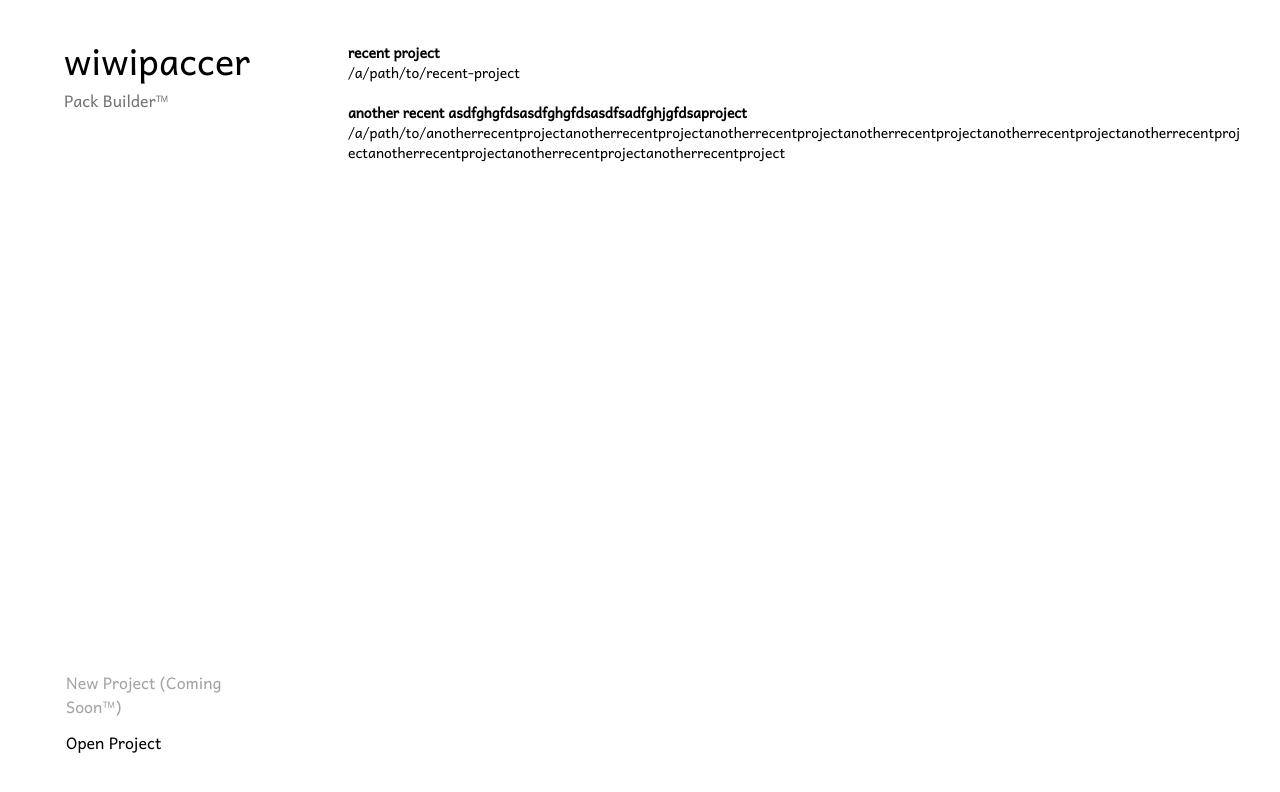
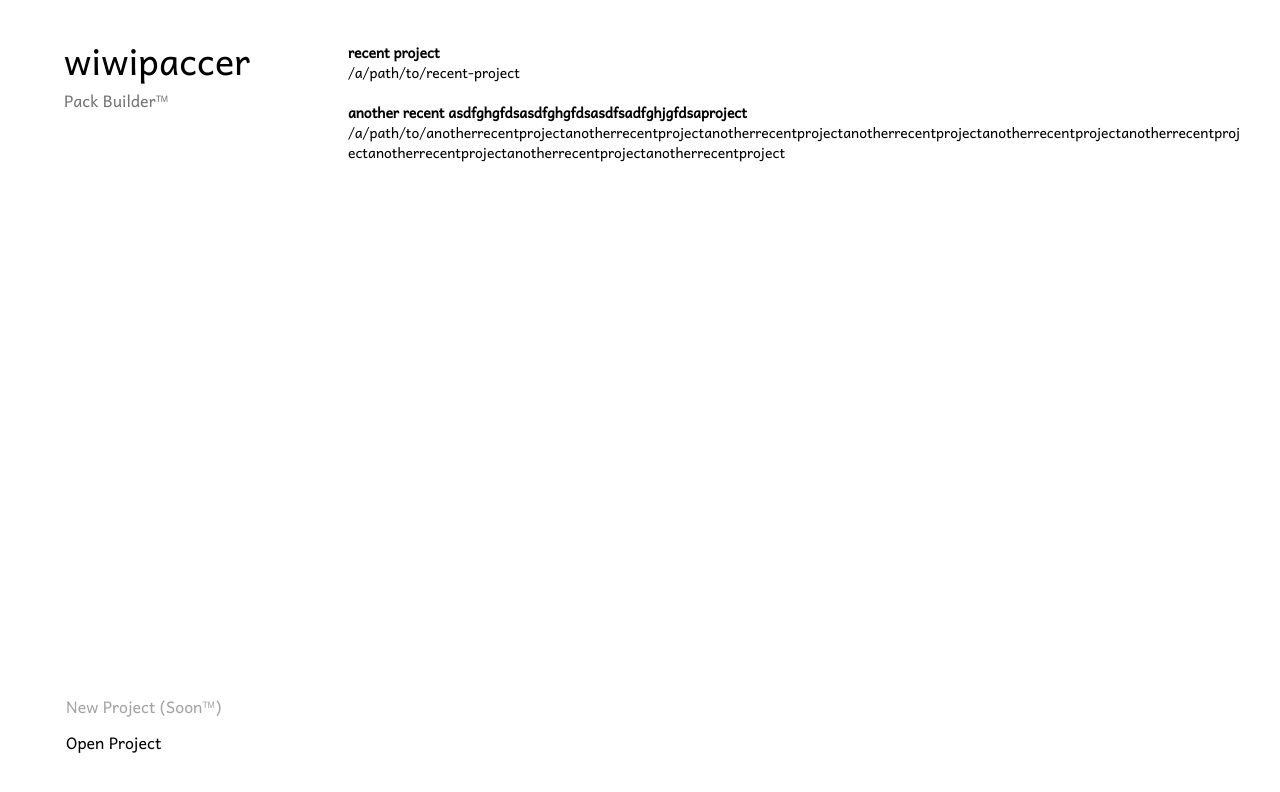
Before and after one commit to meadowsys/wiwipaccer, a Nuxt app: page /welcome in a window 1280 px wide. Shown: the top 792 px of the page. Built offline with nearby package versions, Linux system fonts and the light colour scheme.

Commit message:
welcome screen, coming soon -> soon (make fit in one line)

```diff
--- a/pages/welcome.vue
+++ b/pages/welcome.vue
@@ -10,7 +10,7 @@
 			<div class="flex-grow" data-tauri-drag-region />
 
 			<welcome-header-button disabled>
-				New Project (Coming Soon&trade;)
+				New Project (Soon&trade;)
 			</welcome-header-button>
 			<welcome-header-button @click="open_project">
 				Open Project
```
Also changed, not shown: 1 other file (tests, documents, lock files or other folders).
